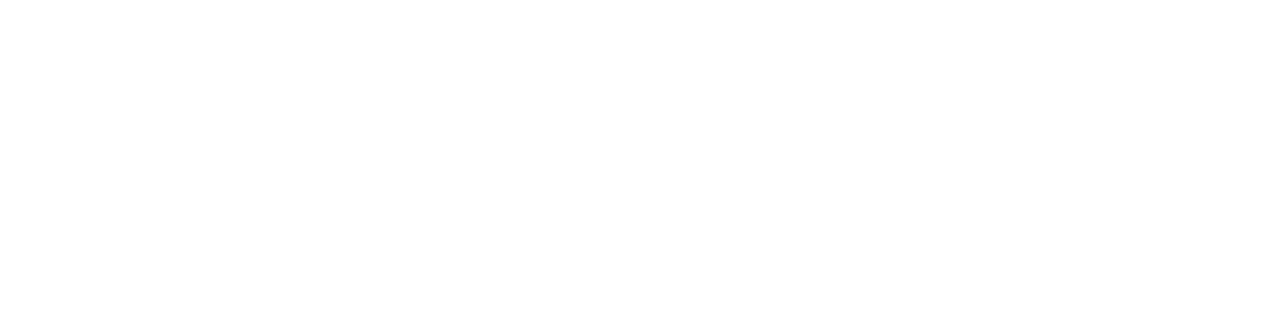
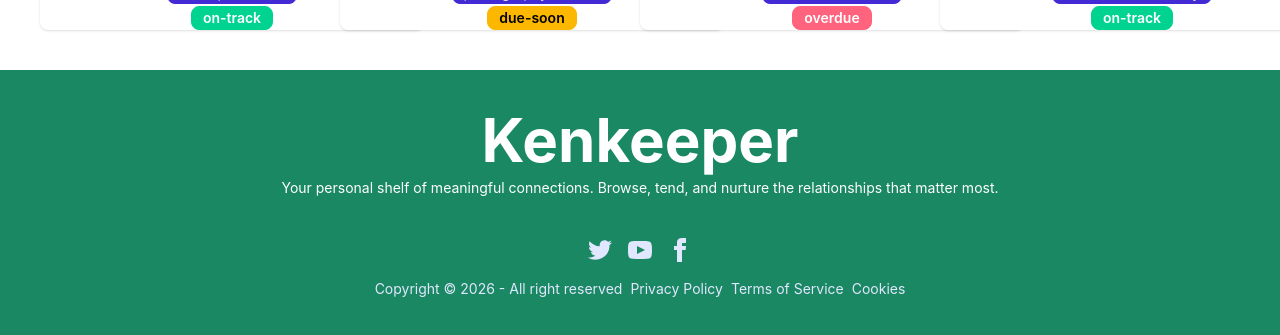
Before and after one commit to bishal10rm/Assignment7, a React (Vite) app: page / in a window 1280 px wide. Shown: the part 1577-1912 px from the top of the page. Before the commit the page ends 1567 px from the top, so only its background shows below. Built offline with nearby package versions, Linux system fonts and the light colour scheme.

Commit message:
Footer added

```diff
--- a/src/layout/MainLayout.jsx
+++ b/src/layout/MainLayout.jsx
@@ -3,6 +3,7 @@
 import { Outlet } from 'react-router-dom';
 import Banner from '../pages/components/banner/Banner';
 import Friends from '../pages/components/friends/Friends';
+import Footer from '../pages/components/footer/Footer';
 
 const MainLayout = () => {
     return (
@@ -11,6 +12,7 @@
             <Outlet></Outlet>
             <Banner></Banner>
             <Friends></Friends>
+            <Footer></Footer>
         </div>
     );
 };
--- /dev/null
+++ b/src/pages/components/footer/Footer.jsx
@@ -0,0 +1,63 @@
+import React from 'react';
+
+const Footer = () => {
+    return (<footer className="footer footer-horizontal footer-center bg-[#1A8862] text-primary-content p-10">
+    <aside>
+
+      <p className="text-6xl font-bold text-white">
+        Kenkeeper
+
+      </p>
+      <p className='text-white'>Your personal shelf of meaningful connections. Browse, tend, and nurture the relationships that matter most.</p>
+
+    </aside>
+    <nav>
+      <div className="grid grid-flow-col gap-4">
+        <a>
+          <svg
+            xmlns="http://www.w3.org/2000/svg"
+            width="24"
+            height="24"
+            viewBox="0 0 24 24"
+            className="fill-current">
+            <path
+              d="M24 4.557c-.883.392-1.832.656-2.828.775 1.017-.609 1.798-1.574 2.165-2.724-.951.564-2.005.974-3.127 1.195-.897-.957-2.178-1.555-3.594-1.555-3.179 0-5.515 2.966-4.797 6.045-4.091-.205-7.719-2.165-10.148-5.144-1.29 2.213-.669 5.108 1.523 6.574-.806-.026-1.566-.247-2.229-.616-.054 2.281 1.581 4.415 3.949 4.89-.693.188-1.452.232-2.224.084.626 1.956 2.444 3.379 4.6 3.419-2.07 1.623-4.678 2.348-7.29 2.04 2.179 1.397 4.768 2.212 7.548 2.212 9.142 0 14.307-7.721 13.995-14.646.962-.695 1.797-1.562 2.457-2.549z"></path>
+          </svg>
+        </a>
+        <a>
+          <svg
+            xmlns="http://www.w3.org/2000/svg"
+            width="24"
+            height="24"
+            viewBox="0 0 24 24"
+            className="fill-current">
+            <path
+              d="M19.615 3.184c-3.604-.246-11.631-.245-15.23 0-3.897.266-4.356 2.62-4.385 8.816.029 6.185.484 8.549 4.385 8.816 3.6.245 11.626.246 15.23 0 3.897-.266 4.356-2.62 4.385-8.816-.029-6.185-.484-8.549-4.385-8.816zm-10.615 12.816v-8l8 3.993-8 4.007z"></path>
+          </svg>
+        </a>
+        <a>
+          <svg
+            xmlns="http://www.w3.org/2000/svg"
+            width="24"
+            height="24"
+            viewBox="0 0 24 24"
+            className="fill-current">
+            <path
+              d="M9 8h-3v4h3v12h5v-12h3.642l.358-4h-4v-1.667c0-.955.192-1.333 1.115-1.333h2.885v-5h-3.808c-3.596 0-5.192 1.583-5.192 4.615v3.385z"></path>
+          </svg>
+        </a>
+
+      </div> <hr></hr>
+        <div className='flex flex-col md:flex-row justify-between items-center w-full gap-2'>
+        <p>Copyright © {new Date().getFullYear()} - All right reserved</p>
+        <p>Privacy Policy </p>
+        <p>Terms of Service  </p>
+        <p>Cookies</p>
+        </div>
+    </nav>
+  </footer>
+
+    );
+};
+
+export default Footer;
--- a/src/pages/components/friends/Friends.jsx
+++ b/src/pages/components/friends/Friends.jsx
@@ -11,7 +11,7 @@
     console.log(friend,"friends");
     return (
        <div className=''>
-         <div className='container mx-auto'>
+         <div className='container mx-auto p-10'>
             <h2 className='font-bold text-3xl text-left'>Your Friends</h2>
              <br></br>
 
```
